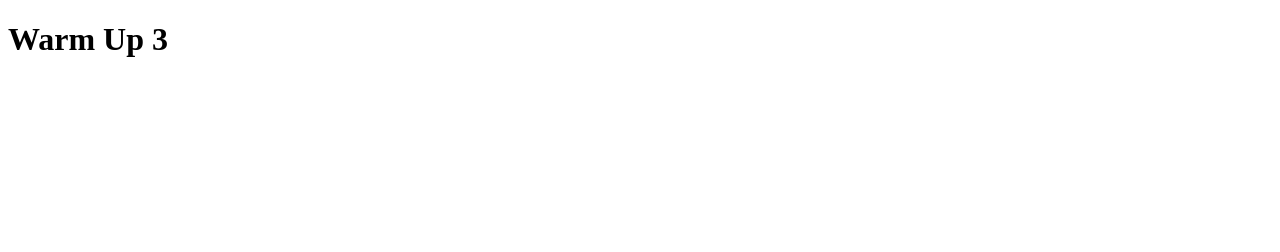
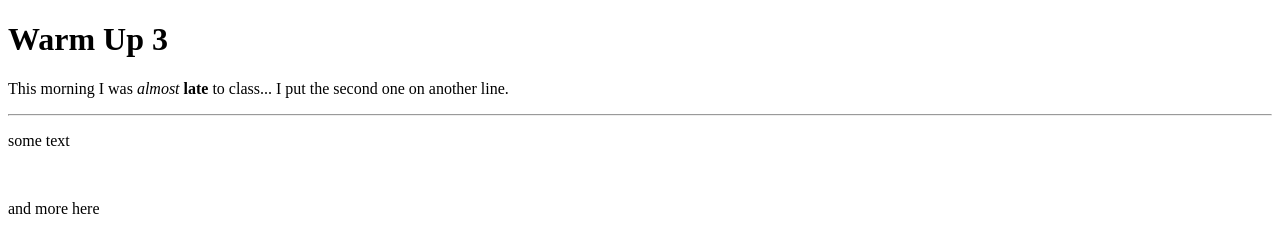
Before and after one commit to MadyJean/warmUp_3, a plain HTML site: page index.html in a window 1280 px wide. Drawn offline with Linux system fonts and the light colour scheme.

Commit message:
Update index.html

```diff
--- a/index.html
+++ b/index.html
@@ -7,5 +7,12 @@
     </head>
     <body>
         <h1>Warm Up 3</h1>
+        <p>This morning I was <em>almost</em> <strong>late</strong> to class...
+        I put the second one on another line.
+    </p>
+    <hr />
+    <p>some text</p>
+    <br />
+    <p>and more here</p>
     </body>
 </html>
```
